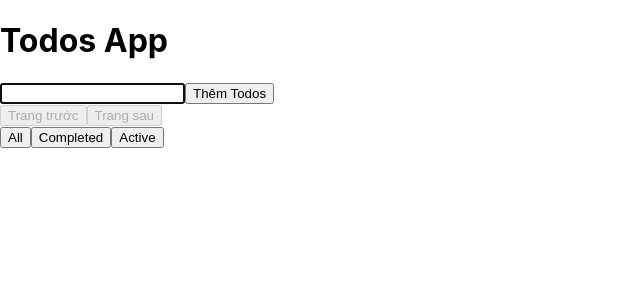
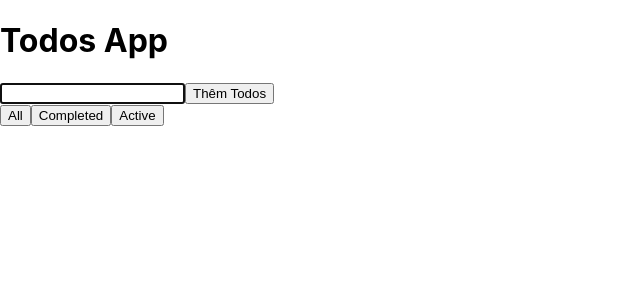
Before and after one commit to tominhthuan/todolistfunction, a React (Create React App) app: page / in a window 1280 px wide. Shown: the top 300 px of the page, without its empty margins (0-640 px from the left). Built offline with nearby package versions, Linux system fonts and the light colour scheme.

Commit message:
phân trang

```diff
--- /dev/null
+++ b/src/Component/Pagination.js
@@ -0,0 +1,24 @@
+import React from 'react';
+import { useSelector } from 'react-redux';
+
+export default function Pagination({ setCurrentPage }) {
+    const todos = useSelector((state) => state.todos);
+    const todosPerPage = 3;
+    const totalPages = Math.ceil(todos.length / todosPerPage);
+
+
+    const pageNumbers = [];
+    for (let i = 1; i <= totalPages; i++) {
+        pageNumbers.push(i);
+    }
+
+    return (
+        <div className="pagination">
+            {pageNumbers.map((pageNumber) => (
+                <button key={pageNumber} onClick={() => setCurrentPage(pageNumber)}>
+                    {pageNumber}
+                </button>
+            ))}
+        </div>
+    );
+}
--- a/src/Component/TodoList.js
+++ b/src/Component/TodoList.js
@@ -3,6 +3,7 @@ import React, { useMemo, useState } from 'react';
 import { useSelector, useDispatch } from 'react-redux';
 import { clickItem, deleteTodo, setSelectedTodo } from '../redux/actions';
 import Todos from './Todos';
+import Pagination from './Pagination';
 
 function TodoList() {
     const todos = useSelector((state) => state.todos);
@@ -10,7 +11,7 @@ function TodoList() {
     const dispatch = useDispatch();
 
     const [currentPage, setCurrentPage] = useState(1);
-    const todosPerPage = 5;
+    const todosPerPage = 3;
 
 
 
@@ -48,20 +49,8 @@ function TodoList() {
                     handleEditTodo={handleEditTodo}
                 />
             ))}
-            <div className="pagination">
-                <button
-                    disabled={currentPage === 1}
-                    onClick={() => setCurrentPage(currentPage - 1)}
-                >
-                    Trang trước
-                </button>
-                <button
-                    disabled={indexOfLastTodo >= filteredTodos.length}
-                    onClick={() => setCurrentPage(currentPage + 1)}
-                >
-                    Trang sau
-                </button>
-            </div>
+
+            <Pagination setCurrentPage={setCurrentPage} />
         </div>
     );
 }
```
